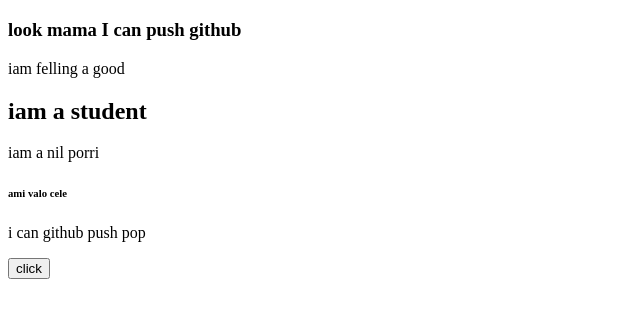
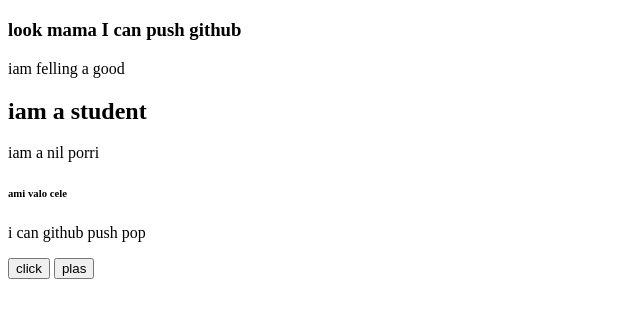
Before and after one commit to alihossain3304/my-first-website, a plain HTML site: page index.html in a window 1280 px wide. Shown: the part 61-378 px from the top of the page, without its empty margins (0-640 px from the left). Drawn offline with Linux system fonts and the light colour scheme.

Commit message:
Update index.html

```diff
--- a/index.html
+++ b/index.html
@@ -15,5 +15,6 @@
     <h6>ami valo cele </h6>
     <p>i can github push pop</p>
     <button>click</button>
+    <button>plas</button>
 </body>
 </html>
```
